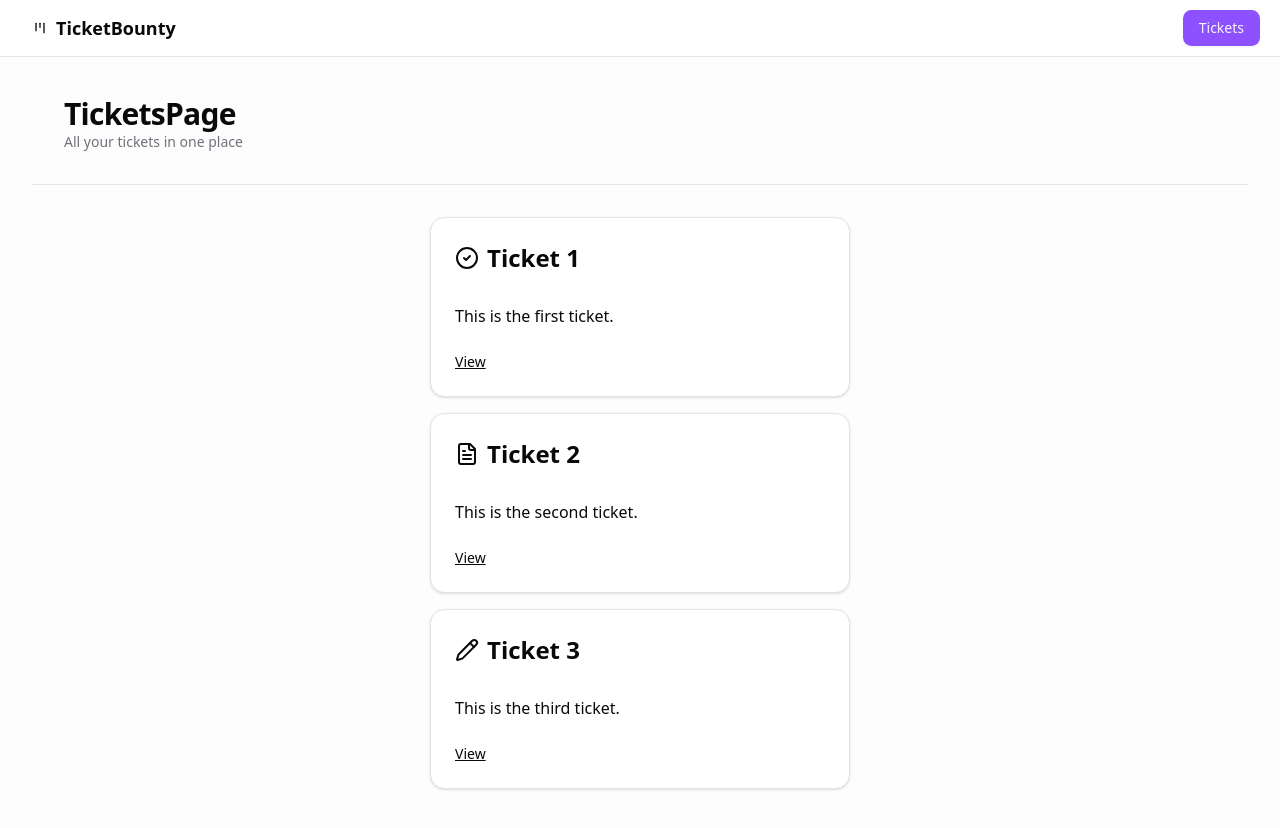
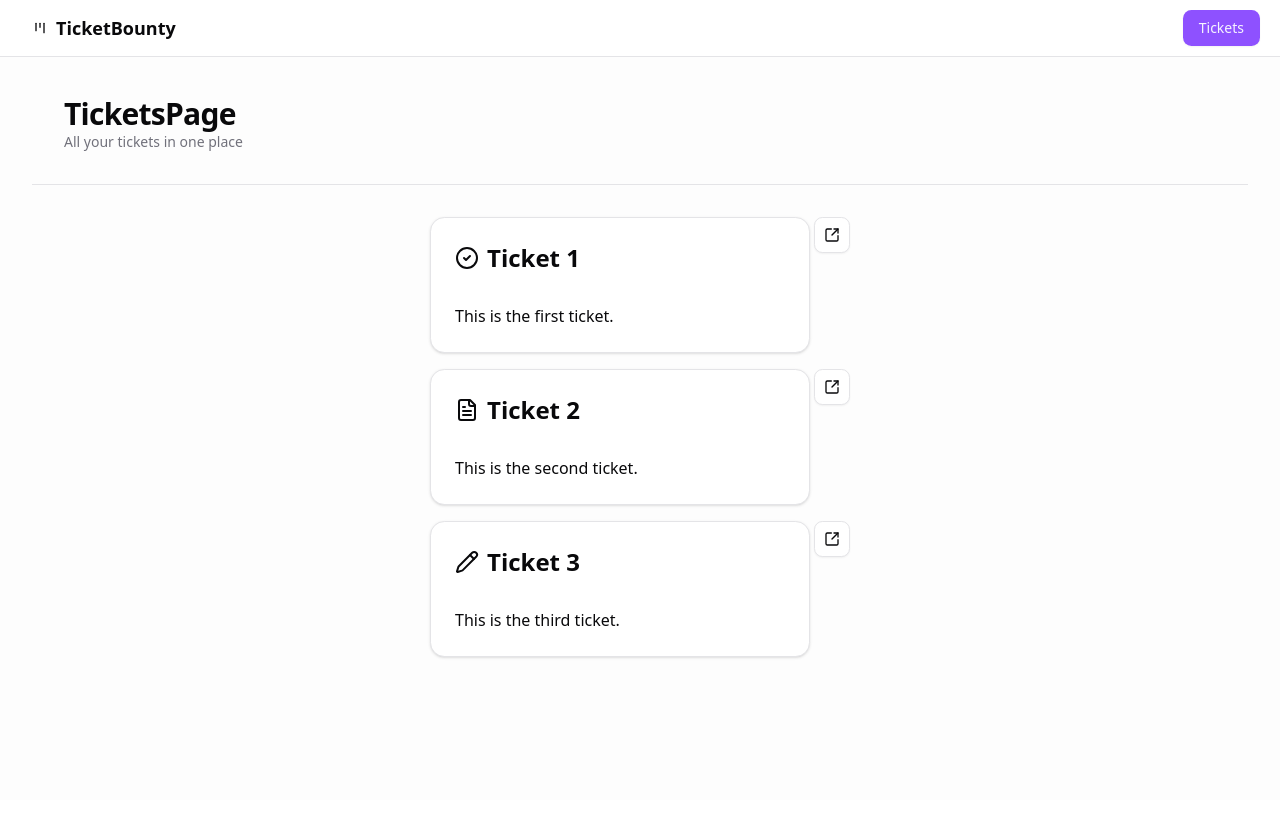
Before and after one commit to austinfalk/the-road-to-next-app, a Next.js app: page /tickets in a window 1280 px wide. Shown: the top 828 px of the page. After the commit the page ends 800 px from the top, so only its background shows below. Built offline with nearby package versions, Linux system fonts and the light colour scheme.

Commit message:
refactor(ticket-item.tsx): made detail button a separate variable

```diff
--- a/src/features/ticket/components/ticket-item.tsx
+++ b/src/features/ticket/components/ticket-item.tsx
@@ -1,11 +1,7 @@
+import { LucideSquareArrowOutUpRight } from 'lucide-react';
 import Link from 'next/link';
-import {
-  Card,
-  CardContent,
-  CardFooter,
-  CardHeader,
-  CardTitle,
-} from '@/components/ui/card';
+import { Button } from '@/components/ui/button';
+import { Card, CardContent, CardHeader, CardTitle } from '@/components/ui/card';
 import { TICKET_ICONS } from '@/features/ticket/constants';
 import { Ticket } from '@/features/ticket/types';
 import { ticketPath } from '@/paths';
@@ -15,8 +11,17 @@
 };
 
 const TicketItem = ({ ticket }: TicketItemProps) => {
+  const detailButton = (
+    <Button variant="outline" size="icon" asChild>
+      <Link href={ticketPath(ticket.id)} className="text-sm">
+        <LucideSquareArrowOutUpRight className="h-4 w-4" />
+      </Link>
+    </Button>
+  );
+
   return (
-    <Card className="w-full max-w-[420px]">
+    <div className="flex w-full max-w-[420px] gap-x-1">
+      <Card className="w-full">
         <CardHeader>
           <CardTitle className="flex items-center gap-x-2">
             <span>{TICKET_ICONS[ticket.status]}</span>
@@ -24,14 +29,13 @@
           </CardTitle>
         </CardHeader>
         <CardContent>
-        <p className="line-clamp-3 whitespace-break-spaces">{ticket.content}</p>
+          <p className="line-clamp-3 whitespace-break-spaces">
+            {ticket.content}
+          </p>
         </CardContent>
-      <CardFooter>
-        <Link href={ticketPath(ticket.id)} className="text-sm underline">
-          View
-        </Link>
-      </CardFooter>
       </Card>
+      <div className="flex flex-col gap-x-1">{detailButton}</div>
+    </div>
   );
 };
 
```
Lines whose indentation alone changed are shown as unchanged.
